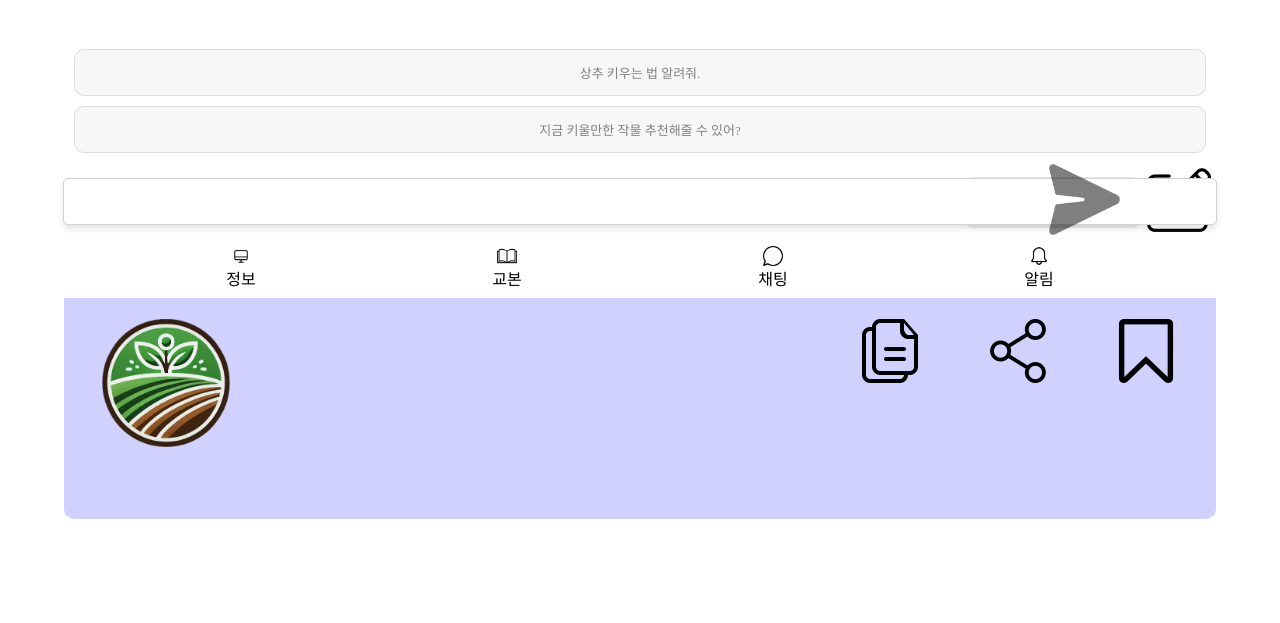
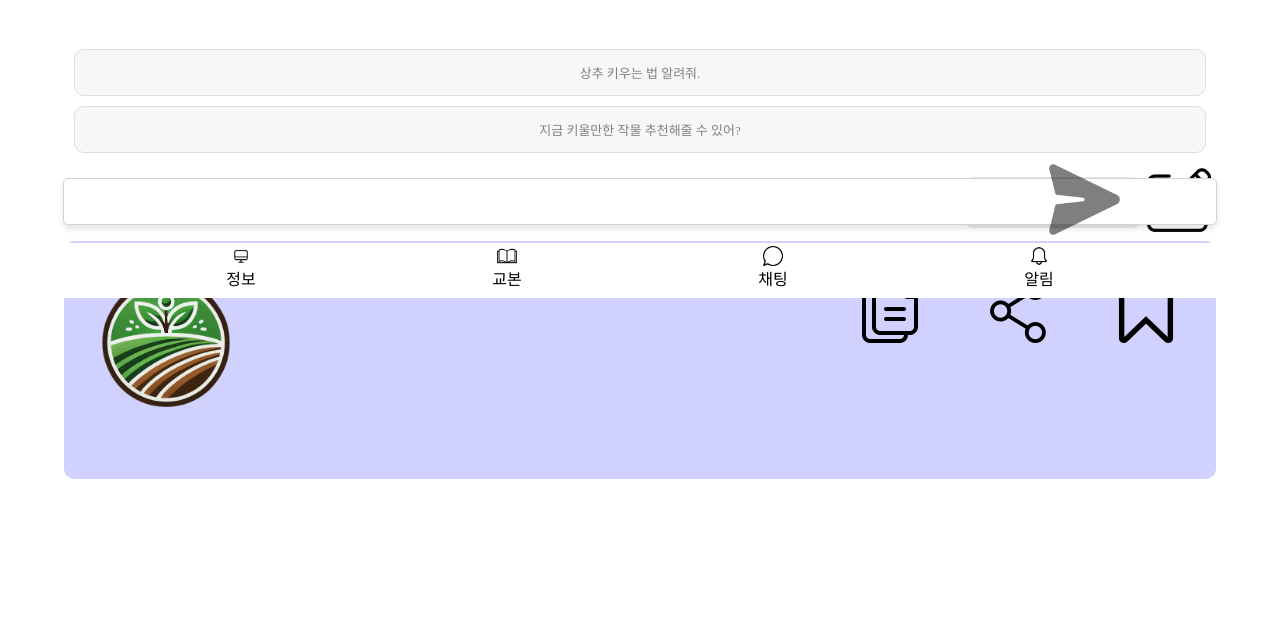
Before and after one commit to KTB-FarmMate/FarmMate-AI-Server, a FastAPI app: page /members/1/crop/1/chatbot in a window 1280 px wide. Shown: the part 502-1125 px from the top of the page. Before the commit the page ends 1021 px from the top, so only its background shows below. Run offline with FastAPI, Linux system fonts and the light colour scheme; parts of the project's set-up code (start-up, migrations or seed data) failed here and were passed over.

Commit message:
🐛 fix: 채팅 css 일부 수정 chat.js의 임의로 북마크 로드는 보류, 채팅 응답 생성이 올바르게 되도록 수정

```diff
--- a/app/front/static/css/chat.css
+++ b/app/front/static/css/chat.css
@@ -8,7 +8,8 @@
 
 .chat_body {
     width: -webkit-fill-available;
-    height: 50vh;
+    height: 77vh;
+    overflow: scroll;
 }
 
 .macro_container {
@@ -125,7 +126,7 @@
 .assistant {
     display: flex;
     flex-direction: column;
-    margin-top: 5vh;
+    /*margin-top: 5vh;*/
     background: #d1d1ff;
     padding: 3vw;
     border-radius: 10px;
@@ -149,3 +150,7 @@
     display: flex;
     flex-direction: column;
 }
+
+.message_list_warpper {
+    margin-bottom: 2vh;
+}
--- a/app/front/static/js/chat.js
+++ b/app/front/static/js/chat.js
@@ -13,7 +13,7 @@ function determineRole(role, idx) {
 function createMessageElement(bookmarklist, role, text) {
     return role === "user"
         ? createUserMessage(text)
-        : createAssistantMessage(bookmarklist, text);
+        : createAssistantMessage(text);
 }
 
 function load_messages(memberId, cropName) {
@@ -77,9 +77,9 @@ function createUserMessage(content) {
             <div class="message">
                 <span>${content}</span>
             </div>
-            <div class="edit_btn">
-                <img src="/front/static/img/edit.png" alt="">
-            </div>
+<!--            <div class="edit_btn">-->
+<!--                <img src="/front/static/img/edit.png" alt="">-->
+<!--            </div>-->
         </div>
     `;
 
@@ -87,16 +87,10 @@ function createUserMessage(content) {
 }
 
 // AI 응답 메시지 생성
-function createAssistantMessage(bookmarklist, content) {
+function createAssistantMessage(content) {
     const wrapper = document.createElement("div");
     wrapper.className = "message_list_warpper flex flex-column";
-    let bookmarkId = '';
-    for (const bookmark of bookmarklist) {
-        if (bookmark.answer === content) {
-            bookmarkId = bookmark.bookmarkId;
-            break; // 조건을 만족하면 반복 종료
-        }
-    }
+
     wrapper.innerHTML = `
         <div class="assistant">
             <div class="chat_setting">
@@ -110,7 +104,7 @@ function createAssistantMessage(bookmarklist, content) {
                     <div class="share">
                         <img src="/front/static/img/share.png" alt="">
                     </div>
-                    <div class="bookmark" onclick="handleBookmark(this)" data-bookmarkId="${bookmarkId}">
+                    <div class="bookmark" onclick="handleBookmark(this)" data-bookmarkid="">
                         <img src="/front/static/img/bookmark.png" alt="">
                     </div>
                 </div>
@@ -183,6 +177,7 @@ function send_message(memberId, cropName) {
                 console.warn(`Server error with status: ${data.status}`);
                 return; // 에러가 반환되면 이후 로직 실행 안 함
             }
+            console.log(data);
 
             // 정상 응답 처리
             const assistantMessageContent = data.message; // JSON에서 메시지 추출
@@ -213,10 +208,10 @@ function handleBookmark(element) {
     const threadId = JSON.parse(localStorage.getItem("crops_data"))[cropName].threadId;
 
     const img = element.querySelector("img");
-    if (element.dataset.bookmarkId === "") {
+    if (element.dataset.bookmarkid === "") {
         img.src = "/front/static/img/bookmark_chk.png";
     } else {
-        if (deleteBookmark(memberId, threadId, element.dataset.bookmarkId)) {
+        if (deleteBookmark(memberId, threadId, element.dataset.bookmarkid)) {
             img.src = "/front/static/img/bookmark.png";
         } else {
             console.log("북마크 삭제 실패");
@@ -247,14 +242,14 @@ function handleBookmark(element) {
             "chattedAt": new Date().toISOString() // 현재 시간을 ISO 형식으로 자동 설정
         })
     })
-        .then(r => {
-            if (!r.ok) {
-                console.error(`HTTP error! status: ${r.status}`);
-                return r.text().then(text => { // 에러 응답이 텍스트일 경우
+        .then(response => {
+            if (response.bookmarkId === undefined) {
+                console.error(`HTTP error! status: ${response}`);
+                return response.text().then(text => { // 에러 응답이 텍스트일 경우
                     throw new Error(`Error Response: ${text}`);
                 });
             }
-            return r.json(); // 성공 응답만 JSON 파싱
+            return response; // 성공 응답만 JSON 파싱
         })
         .then(data => {
             element.dataset.bookmarkId = data.bookmarkId;
```
